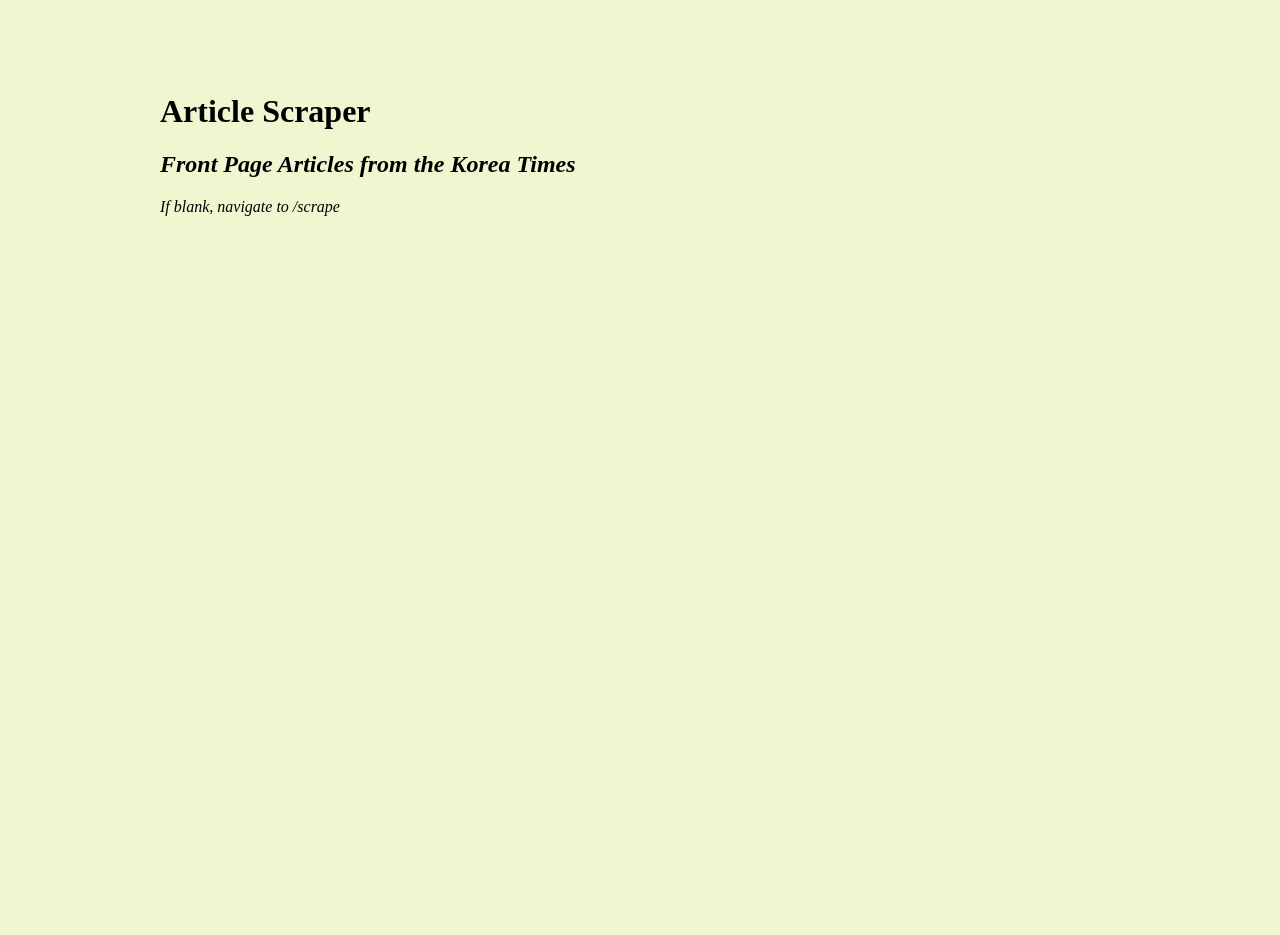
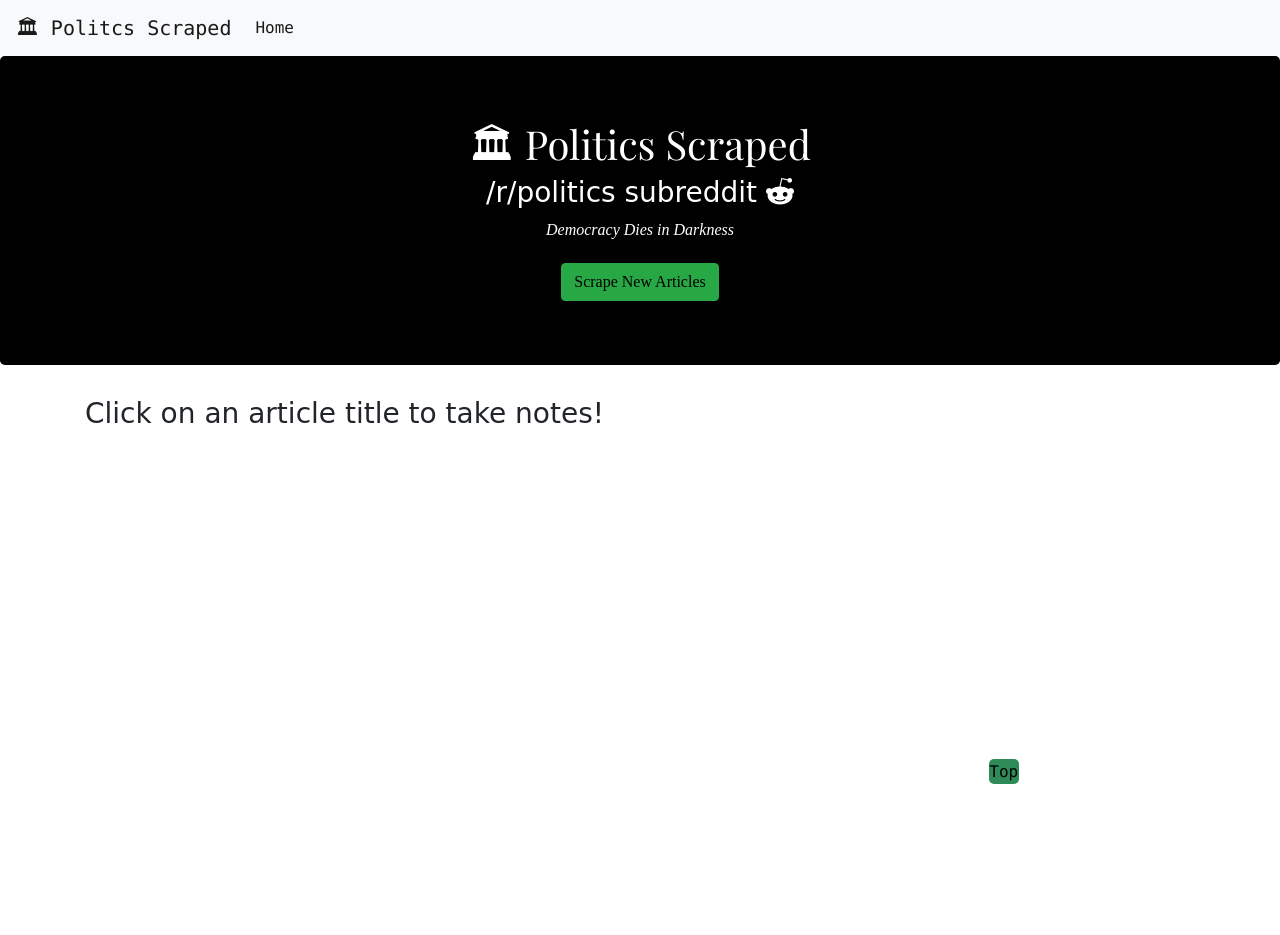
Before and after one commit to peteawalk/scrapey-McScrape-Face, a website: page public/index.html in a window 1280 px wide. Drawn offline with nearby package versions, Linux system fonts and the light colour scheme; no server answers; a web font is replaced by a local one.

Commit message:
updated to grab articles from r/politics

```diff
--- a/public/app.js
+++ b/public/app.js
@@ -3,7 +3,7 @@
   // For each one
   for (var i = 0; i < data.length; i++) {
     // Display the apropos information on the page
-    $("#articles").append("<p data-id='" + data[i]._id + "'>" + data[i].title + "<br />" + data[i].link + "</p>");
+    $("#articles").append(`<p data-id="${data[i]._id}">${data[i].title} <br/> <a href="${data[i].link}">${data[i].link}</a></p>`);
   }
 });
 
--- /dev/null
+++ b/public/assets/style.css
@@ -0,0 +1,81 @@
+body{
+  font-family: "Lucida Console", Monaco, monospace;
+}
+
+.jumbotron {
+  font-family: serif;
+  background-color: black;
+  color: white;
+}
+
+h1 {
+  font-family: 'Playfair Display', serif;
+}
+
+h2, h3 {
+  font-family: 'Liu Jian Mao Cao', cursive;
+}
+
+button {
+  color: white;
+  border-radius: 5px;
+  background-color: seagreen;
+  margin-top: 5px;
+}
+
+#articles {
+  height: 700px;
+}
+
+#notes {
+  font-family: serif;
+}
+
+textarea, input {
+  display: block;
+  width: 100%;
+  background-color: #FCF5C7;
+}
+
+input {
+  height: 36px;
+  font-size: 24px;
+}
+
+textarea {
+  height: 200px;
+  font-size: 18px;
+}
+
+a {
+  text-decoration: none;
+  color: black;
+}
+
+a:hover {
+  color: seagreen;
+}
+
+.footer {
+  padding: 1vh 0;
+  text-align: center;
+  background: #000;
+  color: #FFF;
+}
+
+#myBtn {
+  position: fixed;
+  bottom: 1rem;
+  float: right;
+  right: 18.5%;
+  left: 77.25%;
+  max-width: 30px;
+  border: 1rem;
+  width: 100%;
+  font-size: 1rem;
+  background-color: seagreen;
+  padding: .5px;
+  color: white;
+  border-radius: 5px;
+
+}
--- a/public/index.html
+++ b/public/index.html
@@ -2,49 +2,50 @@
 <html lang="en-us">
   <head>
     <meta charset="UTF-8">
-    <title>News Scraping</title>
-    <style>
-      body { background-color: #F2F6D0 }
-      #wrapper {
-        width: 960px;
-        margin-left: auto;
-        margin-right: auto;
-        padding-top: 5%;
-      }
-      #articles {
-        display: inline-block;
-        overflow: auto;
-        width: 60%;
-        height: 700px;
-      }
-      #notes {
-        float: right;
-        width: 30%;
-      }
-      textarea, input {
-        display: block;
-        width: 100%;
-        background-color: #FCF5C7;
-      }
-      input {
-        height: 36px;
-        font-size: 24px;
-      }
-      textarea {
-        height: 200px;
-        font-size: 18px;
-      }
-    </style>
+    <title>Politics Scraped</title>
+    <!-- styling below -->
+    <link rel="stylesheet" href="https://stackpath.bootstrapcdn.com/font-awesome/4.7.0/css/font-awesome.min.css">
+    <link rel="stylesheet" href="https://stackpath.bootstrapcdn.com/bootstrap/4.3.1/css/bootstrap.min.css">
+    <link href="https://fonts.googleapis.com/css?family=Liu+Jian+Mao+Cao|Playfair+Display&display=swap" rel="stylesheet">
+    <link rel="stylesheet" href="/assets/style.css">
   </head>
+
   <body>
-    <div id="wrapper">
-      <h1>Article Scraper</h1>
-      <h2><i>Front Page Articles from the Korea Times</i></h2>
-      <p><i>If blank, navigate to /scrape</i></p>
-      <div id="articles"></div>
-      <div id="notes"></div>
+      <nav class="navbar navbar-expand-lg navbar-light bg-light col-md-12">
+          <a class="navbar-brand" href="#">🏛 Politcs Scraped</a>
+          <div class="collapse navbar-collapse" id="navbarNav">
+            <ul class="navbar-nav">
+              <li class="nav-item active">
+                <a class="nav-link" href="#">Home <span class="sr-only">(current)</span></a>
+              </li>
+            </ul>
+          </div>
+        </nav>
+
+      <div class="jumbotron text-center col-md-12">
+          <h1>🏛 Politics Scraped</h1>
+          <h3>/r/politics subreddit <i class="fa fa-reddit-alien" aria-hidden="true"></i></h3>
+          <p><i>Democracy Dies in Darkness</i></p>
+          <button class="btn btn-success"><a href="/scrape">Scrape New Articles</a></button>
+      </div>
+
+      <button id="myBtn"><a href="#top">Top</a></button>
+
+    <div class="container">
+      <div class="row">
+        <div class="col-md-8">
+          <h3>Click on an article title to take notes!</h3>
+          <div id="articles"></div>
+        </div>
+        <div class="col-md-4">
+          <div id="notes"></div>
+        </div>
+      </div>
     </div>
+
+    <!-- begin javascript -->
     <script src="https://cdnjs.cloudflare.com/ajax/libs/jquery/3.2.1/jquery.min.js"></script>
     <script src="app.js"></script>
   </body>
+
 </html>
```
Also changed, not shown: server.js (+13 -14 lines), public/assets/stars_bg.png (added).
